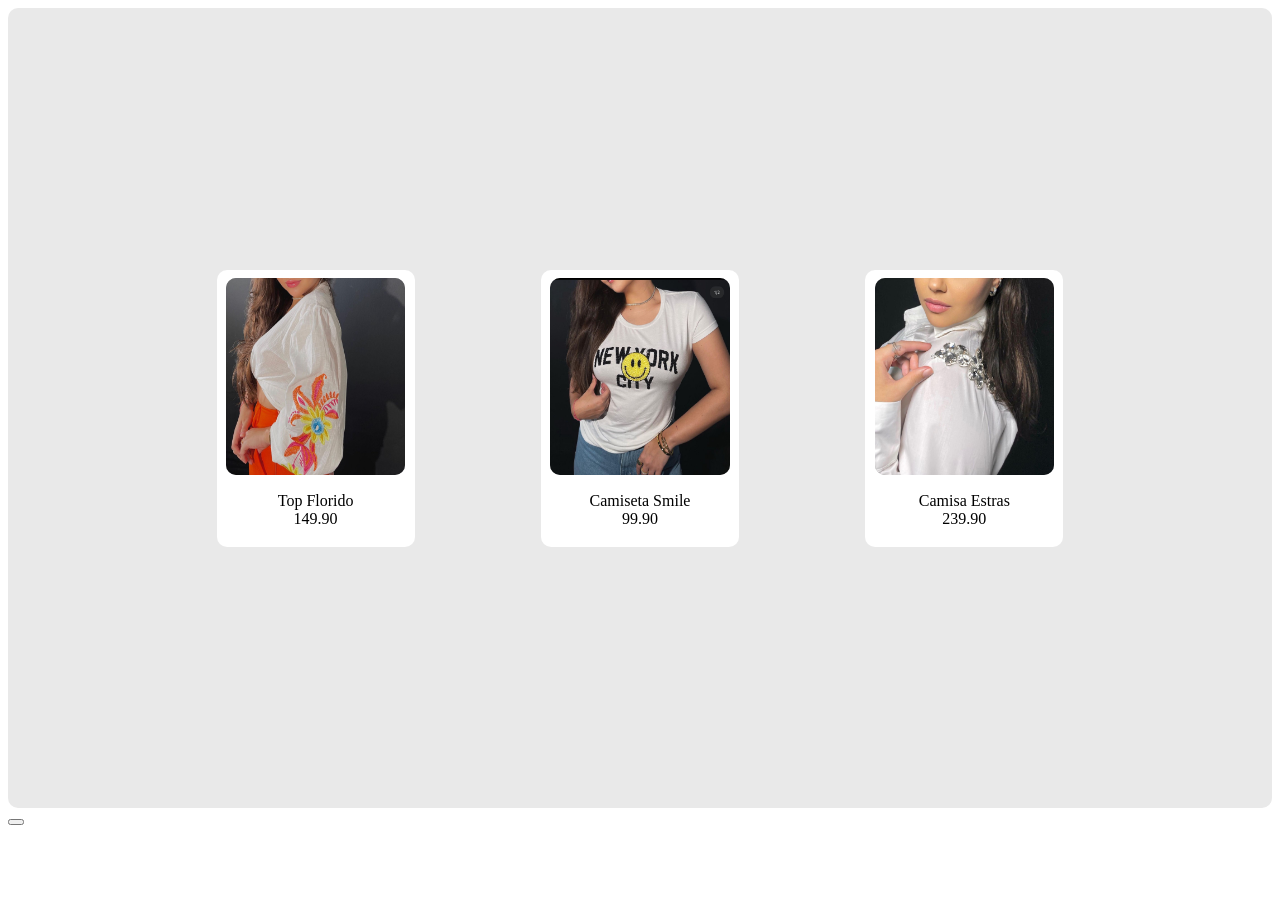
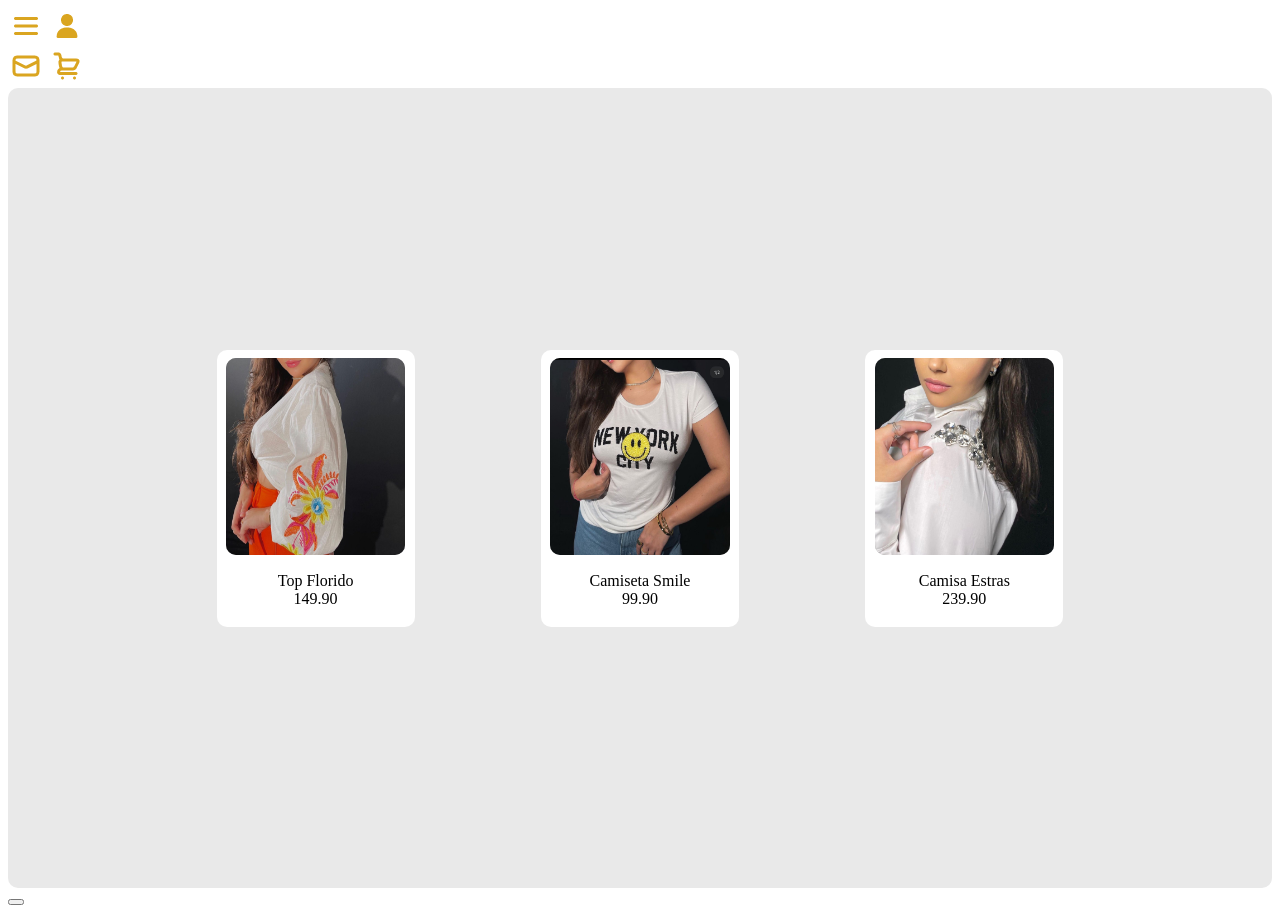
Before and after one commit to WesleyGCO/meucloset.shop-Frontend, a plain HTML site: page Frontend/html/index.html in a window 1280 px wide. Before the commit the page ends 834 px from the top, so only its background shows below. Drawn offline with Linux system fonts and the light colour scheme.

Commit message:
Criado o menu inicial

```diff
--- a/Frontend/html/index.html
+++ b/Frontend/html/index.html
@@ -8,6 +8,19 @@
     <title>Meu Closet Shop</title>
 </head>
 <body>
+    <div class="caixa_inicio">
+        <div class="caixa_icones_cabecalho">
+            <div class="icones_esquerda">
+                <img class="icone" src="../icones/Icons/Menu@1.5x.png" alt="">
+                <img class="icone" src="../icones/Icons/User_alt_fill@1.5x.png" alt="">
+            </div>
+            <div class="logo_centro">
+            </div>
+            <div class="icones_direita">
+                <img class="icone" src="../icones/Icons/Message@1.5x.png" alt="">
+                <img class="icone" src="../icones/Icons/Basket_alt_3@1.5x.png" alt="">
+            </div>
+        </div>
     <div class="caixa_produtos_view">
         <div class="caixa_produtos_detaque">
             <div class="produtos_destaque">
```
